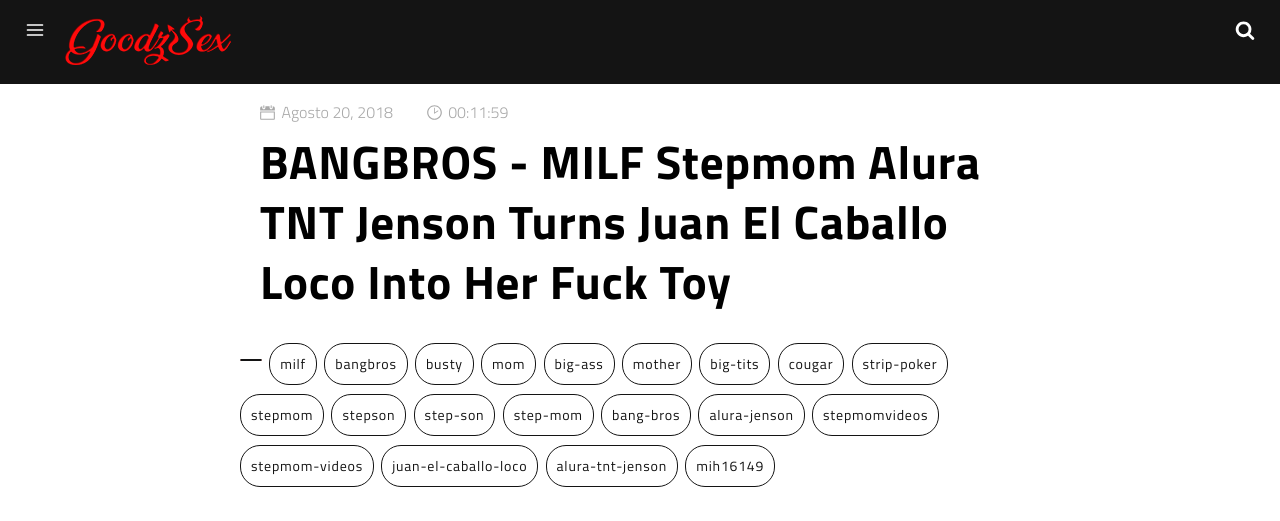
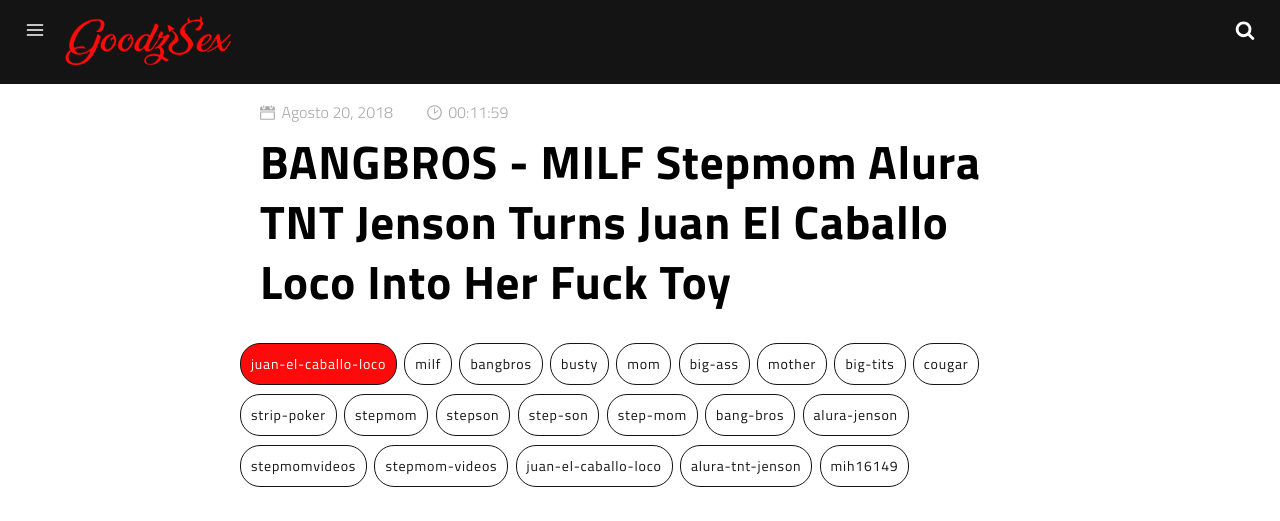
Before and after one commit to guiadamusculacao/guiadamusculacao, a Jekyll site: the page built from _posts/2018-08-20-bangbros_-_milf_stepmom_alura_tnt_jenson_turns_juan_el_caballo_loco_into_her_fuck_toy.markdown, in a window 1280 px wide and 900 px high, cut to the strip 0-521 px from the top of the window. Built offline with Jekyll 4.4.1, drawn with Linux system fonts in a browser that asks for light colours; comment, search, counter and statistics services are not loaded.

Commit message:
Update post.html

```diff
--- a/_layouts/post.html
+++ b/_layouts/post.html
@@ -32,7 +32,7 @@
                 </p>
                 <h1 class="post-title" itemprop="name">{{ page.title }}</h1>
                 <div class="tags">
-                    {% for pornstars in page.pornstars %}
+                    {% for pornstar in page.pornstars %}
                     <a id="pornstartag" onload="myPornstarFunction()" style="background-color:#ff0a0a;color:#fff;" href="{{ site.url}}/pornstar/{{pornstar | slugify }}">{{ pornstar }}</a>
                     {% endfor %}
 {% for tag in page.tags %}
```
